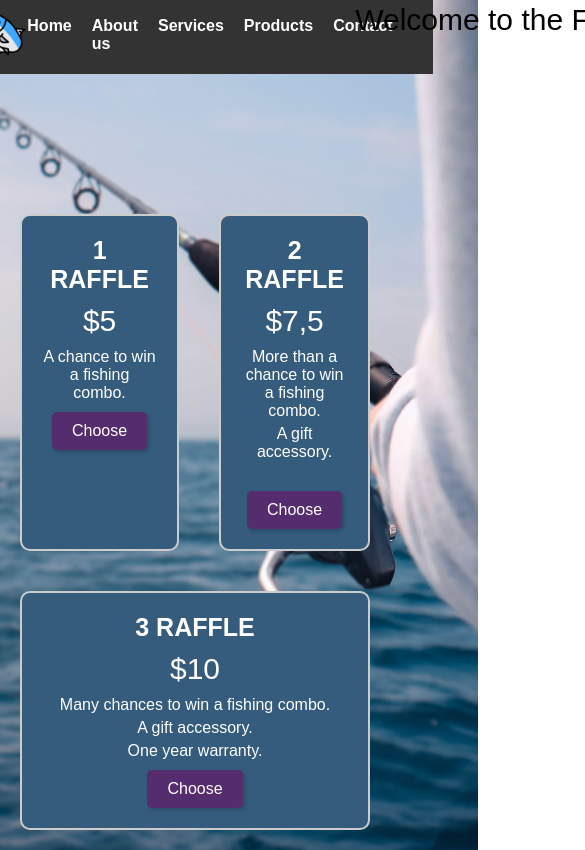
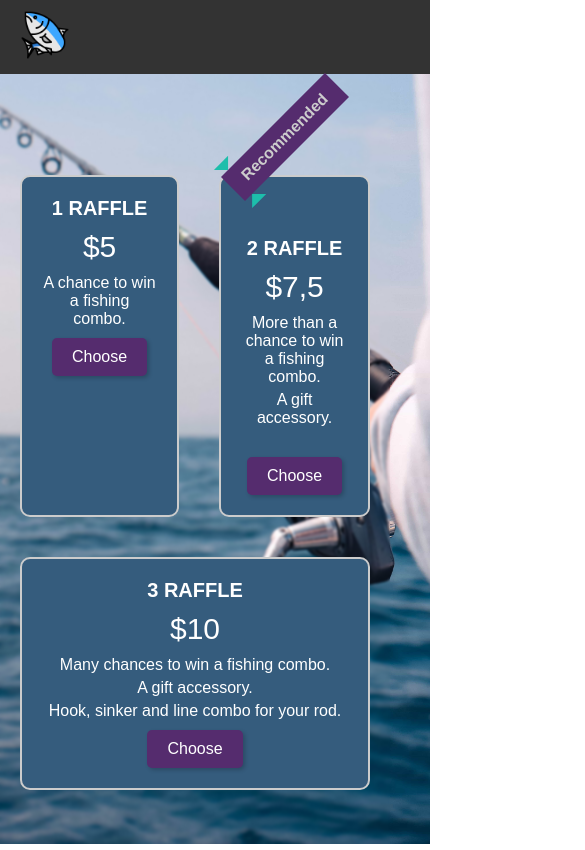
Before and after one commit to Patcherr/project-2, a plain HTML site: page index.html in a window 390 px wide. Shown: the top 850 px of the page, 585 px wide, since content can reach past the window. Drawn offline with Linux system fonts and the light colour scheme.

Commit message:
Terminado papa

```diff
--- a/index.html
+++ b/index.html
@@ -22,8 +22,6 @@
         <div class="menu-togle">
             <i class="fas fa-bars"></i>
         </div>
-
-        <p>Welcome to the FisherCamp</p>
     </nav>
     <div class="container">
         <div class="card">
@@ -37,7 +35,10 @@
             <a href="#" class="button">Choose</a>
         </div>
         <div class="card-recommended">
-            <h2>2 RAFFLE</h2>
+                <h2>
+                    <div class="ribbon">Recommended</div>
+                    2 RAFFLE
+                </h2>
             <div class="price">$7,5</div>
             <ul>
                 <li>More than a chance to win a fishing combo.</li>
@@ -51,7 +52,7 @@
             <ul>
                 <li>Many chances to win a fishing combo.</li>
                 <li>A gift accessory.</li>
-                <li>One year warranty.</li>
+                <li>Hook, sinker and line combo for your rod.</li>
             </ul>
             <a href="#" class="button">Choose</a>
         </div>
--- a/style.css
+++ b/style.css
@@ -9,11 +9,11 @@ body{
     color: #fff;
     font-family: Arial, Helvetica, sans-serif;
     min-height: 100vh;
-    width: 100%;
     display: flex;
     flex-direction: column;
     align-items: center;
     justify-content: center;
+    overflow: hidden;
 
 }
 
@@ -23,6 +23,10 @@ body{
     display: flex;
     justify-content: space-between;
     align-items: center;
+    position: fixed;
+    width: 100%;
+    top: 0px;
+    left: 0;
 }
 .logo img {
     width: 50px;
@@ -48,29 +52,7 @@ body{
 }
 
 .nav-item a:hover {
-    color: #4caf50;
-}
-
-
-p{
-    color: #000;
-    font-size: 30px;
-    position: absolute;
-    margin: 0;
-    width: 100%;
-    left: 350px;
-    top: 3px;
-}
-
-h1{
-    font-family: Arial, Helvetica, sans-serif;
-    font-size: 36px;
-    padding: 80px 0;
-    align-items: center;
-    position: absolute;
-    width: 100%;
-    top: 60px;
-    left: 0;
+    color: #256485;
 }
 
 h2{
@@ -124,10 +106,50 @@ ul li {
     -o-transition: transform 0.2s ease-in-out;
 }
 
+.ribbon {
+    background-color: #552c6e; /* Color del lazo */
+    color: #ccc; /* Color del texto del lazo */
+    font-weight: bold;
+    font-size: 16px;
+    padding: 8px 16px;
+    position: absolute;
+    top: 0;
+    left: 0;
+    transform: rotate(-45deg); /* Rotar el lazo */
+    transform-origin: top left; /* Cambiar el origen de la rotación */
+    z-index: 1; /* Coloca el lazo encima de la tarjeta */
+}
+
+.ribbon::before,
+.ribbon::after {
+    content: "";
+    position: absolute;
+    border: 10px solid transparent; /* Tamaño del lazo */
+}
+
+/* Estilo del lazo superior */
+.ribbon::before {
+    border-top-color: #1dbeab; /* Color del lazo */
+    border-right-width: 10px; /* Ancho del lazo */
+    top: -10px;
+    left: 0;
+}
+
+/* Estilo del lazo inferior */
+.ribbon::after {
+    border-bottom-color: #1dbeab; /* Color del lazo */
+    border-left-width: 10px; /* Ancho del lazo */
+    bottom: -10px;
+    left: 0;
+}
+
+
 .card-recommended{
     background-color: #355c7d ;
     margin: 20px;
     padding: 20px;
+    padding-top: 60px;
+    position: relative;
     border: 2px solid #ccc      ;
     border-radius: 10px;
     -webkit-border-radius: 10px;
@@ -152,6 +174,7 @@ ul li {
     -o-transform: translateY(-5px);
     box-shadow: 0 10px 20px rgba(0, 0, 0, 0.2);
 }
+
 
 .button{
     background-color: #552c6e;
@@ -186,17 +209,40 @@ ul li {
     margin: 0 10px;
 }
 
-
+@media (max-width: 768px){
+    .nav-item{
+        display: none;
+        flex-direction: column;
+        position: absolute;
+        top: 60px;
+        right: 0;
+        background-color: #333;
+        width: 100%;
+        text-align: center;
+    }
+    .nav-item.active {
+        display: flex;
+    }
+    .menu-togle {
+        display: block;
+    }
+}
 
 @media (max-width: 640px){
     h1{
         font-size: 28px;
         top: 50px;
     }
+    h2{
+        font-size: 20px;
+    }
+    ul li{
+        font-size: 16px;
+    }
     .container{
         padding-top: 120px;
     }
-    .card{
+    .card, .card-recommended{
         max-width: 100%;
     }
 }
@@ -211,9 +257,9 @@ ul li {
 
 @media (max-width: 340px){
     .container{
-        padding-top: 60px;
+        padding-top: 100px;
     }
-    .card{
+    .card, .card-recommended{
         flex: 1;
         max-width: none;
         width: 100%;
@@ -226,9 +272,9 @@ ul li {
 
 @media (max-width: 280px){
     .container{
-        padding-top: 40px;
+        padding-top: 100px;
     }
-    .card{
+    .card, .card-recommended{
         padding: 10px;
     }
 }
```
